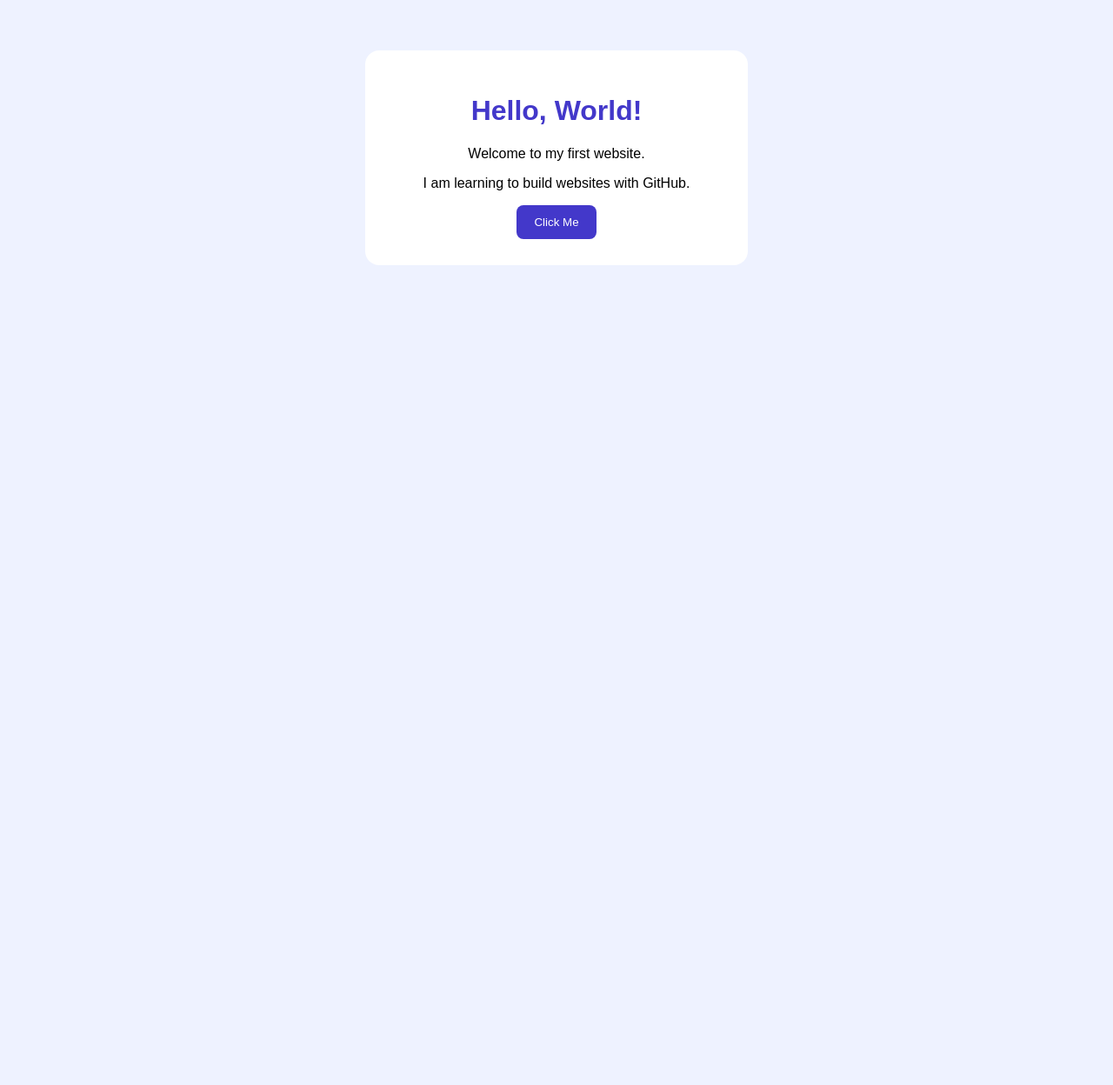
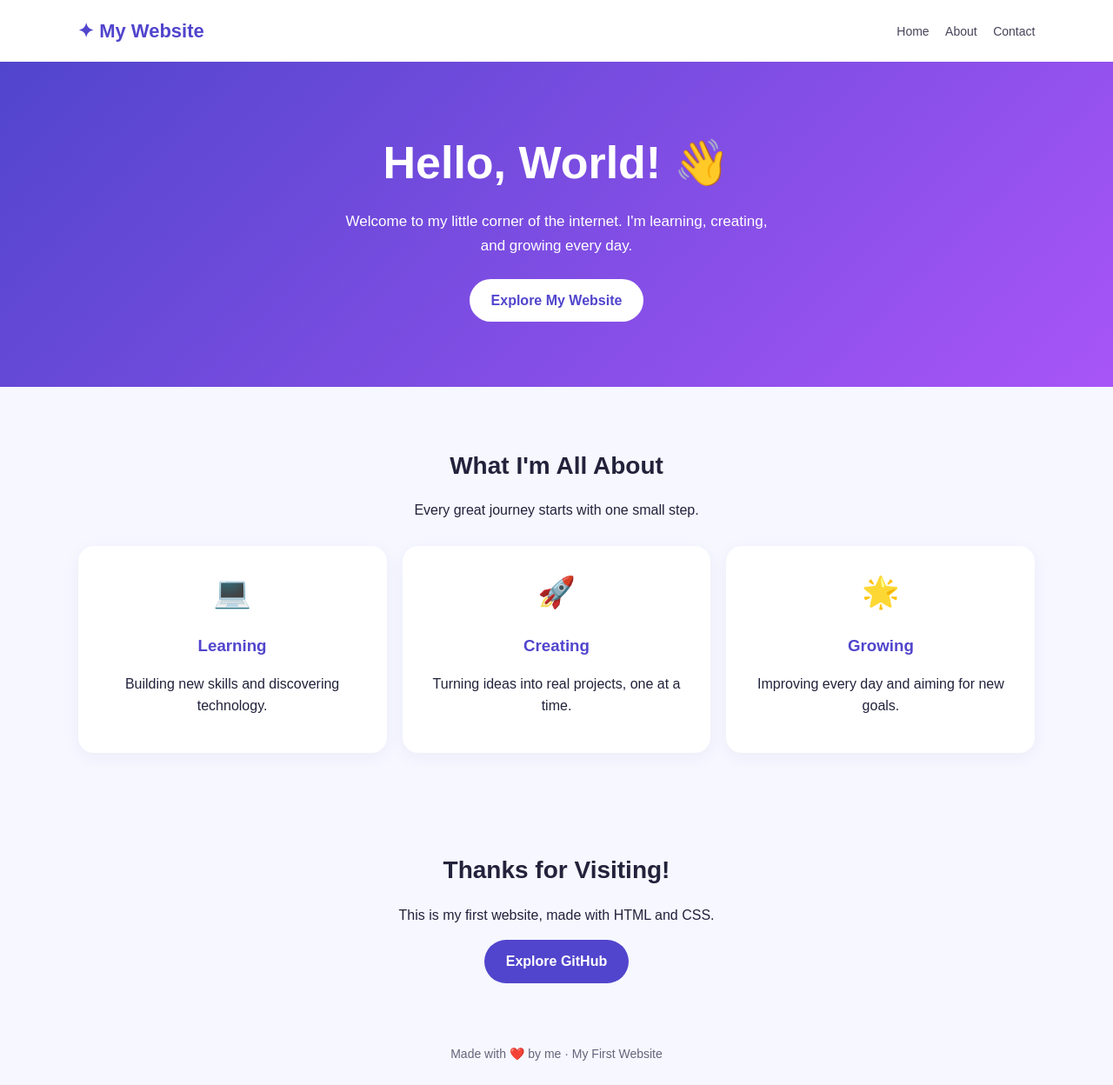
Before and after one commit to jokerincoming-sys/My-Joker-World, a plain HTML site: page index.html in a window 1280 px wide. Shown: the whole page at 87% size. Before the commit the page ends 800 px from the top, so only its background shows below. Drawn offline with Linux system fonts and the light colour scheme.

Commit message:
Update index.html

```diff
--- a/index.html
+++ b/index.html
@@ -4,39 +4,170 @@
 <head>
   <meta charset="UTF-8">
   <meta name="viewport" content="width=device-width, initial-scale=1.0">
-  <title>My First Website</title>
+  <title>My Website</title>
   <style>
+    * { box-sizing: border-box; }
+
     body {
+      margin: 0;
       font-family: Arial, sans-serif;
+      color: #22223b;
+      background: #f6f7ff;
+      line-height: 1.6;
+    }
+
+    header {
+      background: white;
+      padding: 18px 7%;
+      display: flex;
+      justify-content: space-between;
+      align-items: center;
+      flex-wrap: wrap;
+      gap: 12px;
+    }
+
+    .logo {
+      color: #5145cd;
+      font-size: 22px;
+      font-weight: bold;
+    }
+
+    nav a {
+      color: #45445a;
+      text-decoration: none;
+      margin-left: 14px;
+      font-size: 14px;
+    }
+
+    .hero {
       text-align: center;
-      background: #eef2ff;
-      padding: 50px 15px;
+      padding: 75px 20px;
+      color: white;
+      background: linear-gradient(135deg, #5145cd, #a855f7);
     }
+
+    .hero h1 {
+      font-size: clamp(34px, 7vw, 52px);
+      margin: 0 0 12px;
+    }
+
+    .hero p {
+      max-width: 500px;
+      margin: 0 auto 25px;
+      font-size: 17px;
+    }
+
+    .btn {
+      display: inline-block;
+      background: white;
+      color: #5145cd;
+      text-decoration: none;
+      padding: 12px 25px;
+      border-radius: 30px;
+      font-weight: bold;
+    }
+
+    .section {
+      padding: 45px 7%;
+      text-align: center;
+    }
+
+    .section h2 {
+      font-size: 28px;
+      margin-bottom: 8px;
+    }
+
+    .features {
+      display: grid;
+      grid-template-columns: repeat(
+        auto-fit, minmax(180px, 1fr)
+      );
+      gap: 18px;
+      margin-top: 28px;
+    }
+
     .card {
       background: white;
-      padding: 30px 20px;
-      border-radius: 16px;
-      max-width: 400px;
-      margin: auto;
+      padding: 25px 18px;
+      border-radius: 18px;
+      box-shadow: 0 5px 20px #25235a0d;
     }
-    h1 { color: #4338ca; }
-    button {
-      background: #4338ca;
-      color: white;
-      border: none;
-      padding: 12px 20px;
-      border-radius: 8px;
+
+    .card .emoji {
+      font-size: 35px;
+    }
+
+    .card h3 {
+      color: #5145cd;
+      margin-bottom: 8px;
+    }
+
+    footer {
+      text-align: center;
+      padding: 25px;
+      color: #66647a;
+      font-size: 14px;
     }
   </style>
 </head>
 <body>
-  <div class="card">
-    <h1>Hello, World!</h1>
-    <p>Welcome to my first website.</p>
-    <p>I am learning to build websites with GitHub.</p>
-    <button onclick="alert('Thanks for visiting!')">
-      Click Me
-    </button>
-  </div>
+
+  <header>
+    <div class="logo">✦ My Website</div>
+    <nav>
+      <a href="#home">Home</a>
+      <a href="#about">About</a>
+      <a href="#contact">Contact</a>
+    </nav>
+  </header>
+
+  <section class="hero" id="home">
+    <h1>Hello, World! 👋</h1>
+    <p>
+      Welcome to my little corner of the internet.
+      I'm learning, creating, and growing every day.
+    </p>
+    <a class="btn" href="#about">Explore My Website</a>
+  </section>
+
+  <section class="section" id="about">
+    <h2>What I'm All About</h2>
+    <p>Every great journey starts with one small step.</p>
+
+    <div class="features">
+      <div class="card">
+        <div class="emoji">💻</div>
+        <h3>Learning</h3>
+        <p>Building new skills and discovering technology.</p>
+      </div>
+
+      <div class="card">
+        <div class="emoji">🚀</div>
+        <h3>Creating</h3>
+        <p>Turning ideas into real projects, one at a time.</p>
+      </div>
+
+      <div class="card">
+        <div class="emoji">🌟</div>
+        <h3>Growing</h3>
+        <p>Improving every day and aiming for new goals.</p>
+      </div>
+    </div>
+  </section>
+
+  <section class="section" id="contact">
+    <h2>Thanks for Visiting!</h2>
+    <p>This is my first website, made with HTML and CSS.</p>
+    <a class="btn"
+       href="https://github.com/"
+       style="background:#5145cd;color:white">
+      Explore GitHub
+    </a>
+  </section>
+
+  <footer>
+    Made with ❤️ by me · My First Website
+  </footer>
+
 </body>
   </html>
```
